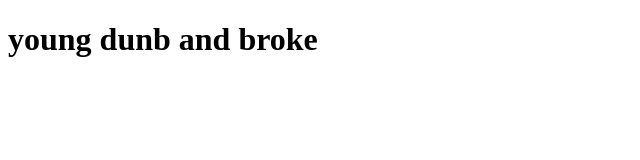
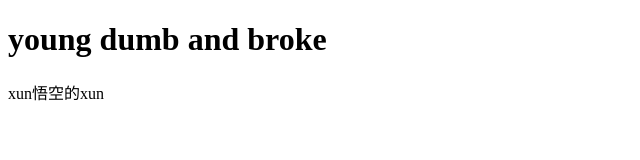
Before and after one commit to Youngdumby/learngit, a plain HTML site: page index.html in a window 1280 px wide. Shown: the whole page, without its empty margins (0-640 px from the left). Drawn offline with Linux system fonts and the light colour scheme.

Commit message:
add a tag p

```diff
--- a/index.html
+++ b/index.html
@@ -5,6 +5,7 @@
 		<title>Document</title>
 	</head>
 	<body>
-		<h1>young dunb and broke</h1>
+		<h1>young dumb and broke</h1>
+		<p>xun悟空的xun</p>
 	</body>
 </html>
```
